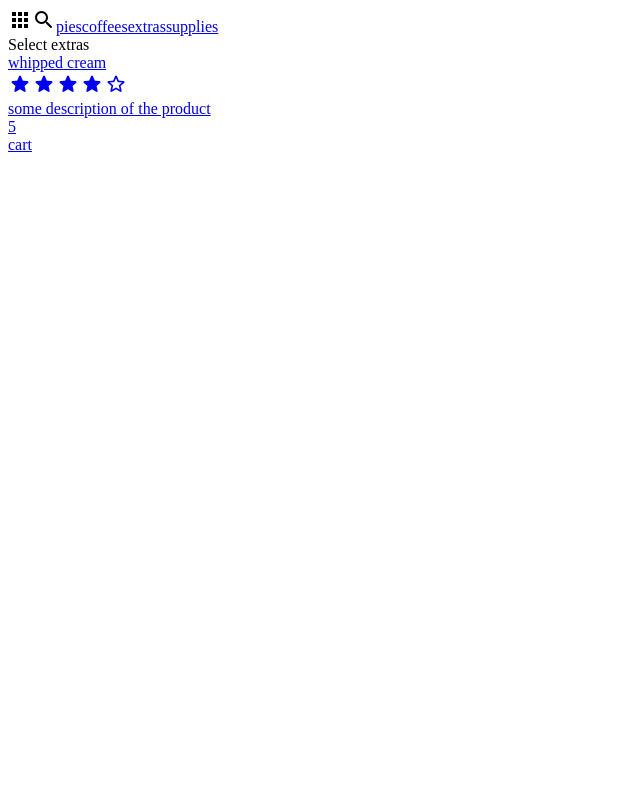
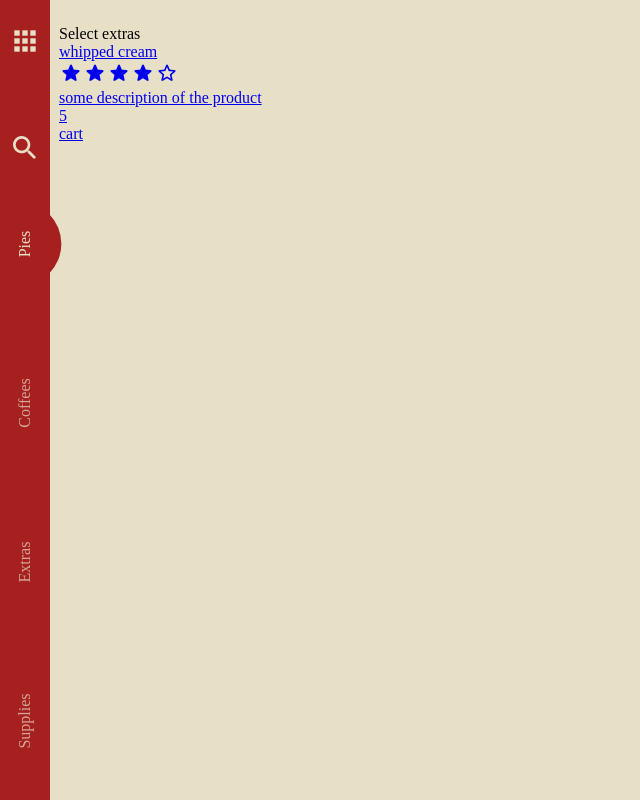
Before and after one commit to heykc/pie-felicia, a React (Create React App) app: page /extras in a window 1280 px wide. Shown: the whole page, without its empty margins (0-640 px from the left). Built offline with nearby package versions, Linux system fonts and the light colour scheme.

Commit message:
side nav styled; category page styles started

```diff
--- a/src/components/CategoryPage.jsx
+++ b/src/components/CategoryPage.jsx
@@ -3,6 +3,8 @@ import { Link } from 'react-router-dom';
 
 import SideNav from './SideNav';
 import Rating from './Rating';
+
+import '../styles/CategoryPage.scss';
 
 /**
  * @summary     A selection page for choosing store products.
@@ -19,9 +21,9 @@ const CategoryPage = ({data, changeCategory}) => {
   })
 
   return (
-    <>
+    <div className="category-page">
       <SideNav />
-      <div className="select-page">
+      <div className="main">
         Select {data.category}
         {/* display filters if category has them */}
         {data.filters?.map(filter => <div key={filter} id={filter}>{filter}</div>)}
@@ -51,7 +53,7 @@ const CategoryPage = ({data, changeCategory}) => {
           <div>cart</div>
         </Link>
       </div>
-    </>
+    </div>
   )
 }
 
--- a/src/components/SideNav.jsx
+++ b/src/components/SideNav.jsx
@@ -1,7 +1,7 @@
 import React from 'react';
 import {Link} from 'react-router-dom';
 
-
+import '../styles/SideNav.scss';
 
 /**
  * @summary     Displays the side navigation panel for the app.
@@ -12,13 +12,17 @@ import {Link} from 'react-router-dom';
 const SideNav = () => {
   return (
     <div className="side-nav">
-      <div className="material-icons">apps</div>
-      <div className="material-icons-round">search</div>
+      <div className="nav-icons">
+        <div className="material-icons icon">apps</div>
+        <div className="material-icons-round icon">search</div>
+      </div>
 
-      <Link to='/pies'>pies</Link>
-      <Link to='/coffees'>coffees</Link>
-      <Link to='/extras'>extras</Link>
-      <Link to='/supplies'>supplies</Link>
+      <div className="categories">
+        <Link to='/pies' className="active">pies</Link>
+        <Link to='/coffees'>coffees</Link>
+        <Link to='/extras'>extras</Link>
+        <Link to='/supplies'>supplies</Link>
+      </div>
     </div>
   )
 }
--- a/src/index.js
+++ b/src/index.js
@@ -3,6 +3,8 @@ import ReactDOM from 'react-dom';
 import {BrowserRouter as Router} from 'react-router-dom';
 import App from './components/App';
 import * as serviceWorker from './serviceWorker';
+
+import './styles/index.css';
 
 ReactDOM.render(
   <React.StrictMode>
--- /dev/null
+++ b/src/styles/CategoryPage.scss
@@ -0,0 +1,19 @@
+@import './colors.scss';
+
+
+.category-page {
+  width: 100%;
+  height: 100%;
+
+  display: flex;
+
+  .main {
+    width: 100%;
+    height: 100%;
+
+    background: $cream;
+
+    padding-top: 25px;
+    padding-left: 9px;
+  }
+}
--- /dev/null
+++ b/src/styles/SideNav.scss
@@ -0,0 +1,66 @@
+@import './colors.scss';
+
+
+.side-nav {
+  width: 50px;
+  height: 100%;
+
+  display: flex;
+  flex-direction: column;
+
+  background: $dark-red;
+  padding-top: 25px;
+
+  & > div {
+    display: flex;
+    flex-direction: column;
+    align-items: center;
+  }
+
+  .nav-icons{
+    // border: 1px solid green;
+    .icon {
+      font-size: 2rem;
+      color: $cream;
+
+      &:first-child {
+        margin-bottom: 75px;
+      }
+    }
+  }
+
+  .categories {
+    // border: 1px solid red;
+    flex: 1;
+    justify-content: space-around;
+    a {
+      position: relative;
+      transform: rotate(-90deg);
+      color: rgba($cream, .7);
+      text-decoration: none;
+      text-transform: capitalize;
+
+      &.active {
+        color: $cream;
+
+        &::after {
+          content: '';
+          position: absolute;
+          top: -40px;
+          left: 50%;
+          z-index: -1;
+          width: 85px;
+          height: 85px;
+
+          margin-left: -42.5px;
+
+          border-radius: 50%;
+
+          background: $dark-red;
+        }
+      }
+    }
+  }
+
+  // border: 1px solid blue;
+}
--- /dev/null
+++ b/src/styles/_colors.scss
@@ -0,0 +1,8 @@
+$dark-red: #a62020;
+$lite-red: #f30909;
+
+$white: #fcfcfc;
+$black: #000000;
+
+$cream: #e7dfc6;
+$cream-trans: rgba($cream, .7);
--- /dev/null
+++ b/src/styles/index.css
@@ -0,0 +1,10 @@
+html, body, #root {
+  width: 100%;
+  height: 100%;
+  margin: 0;
+  padding: 0;
+}
+
+* {
+  box-sizing: border-box;
+}
```
